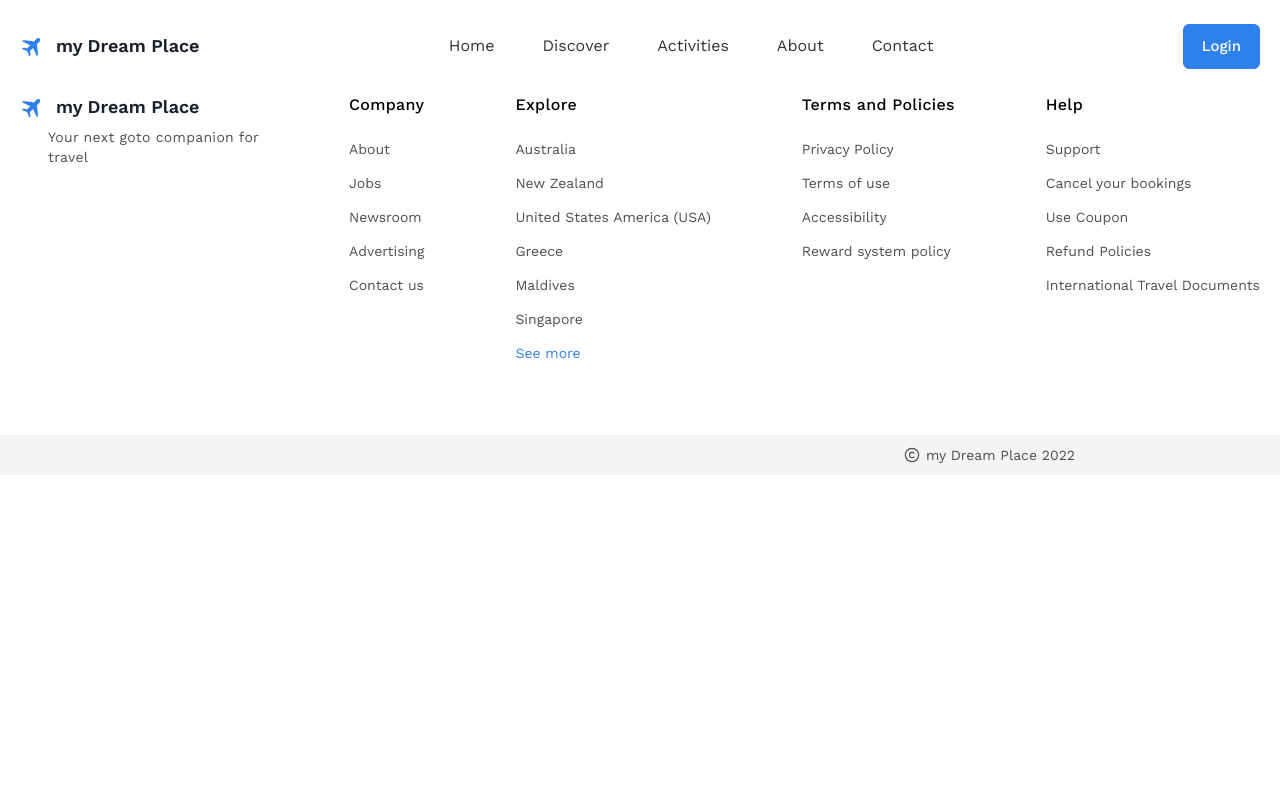
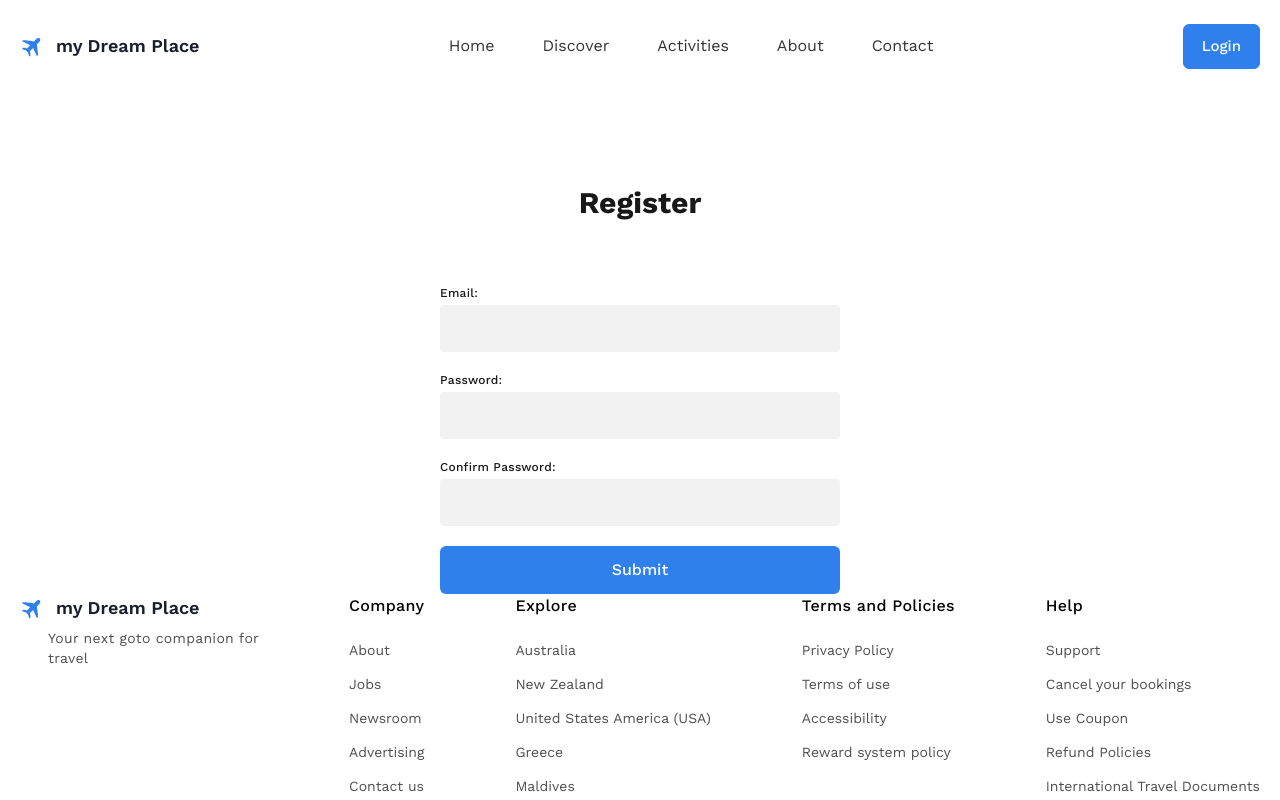
Before and after one commit to MohamedHesham1/dream-place-booking, a Vue app: page /register in a window 1280 px wide. Shown: the top 800 px of the page. Built offline with nearby package versions, Linux system fonts and the light colour scheme.

Commit message:
feat(auth): :sparkles: add RegisterPage component
- Utilize Firebase authentication for email/password registration.

```diff
--- a/src/router/index.js
+++ b/src/router/index.js
@@ -1,8 +1,20 @@
 import { createRouter, createWebHistory } from 'vue-router';
+import HomePage from '../views/HomePage.vue';
+import RegisterPage from '../views/RegisterPage.vue';
 
 const router = createRouter({
   history: createWebHistory(import.meta.env.BASE_URL),
   routes: [
+    {
+      path: '/',
+      name: 'Home',
+      component: HomePage,
+    },
+    {
+      path: '/register',
+      name: 'Register',
+      component: RegisterPage,
+    },
   ],
 });
 
--- /dev/null
+++ b/src/views/RegisterPage.vue
@@ -0,0 +1,102 @@
+<script setup>
+import AppButton from '@/components/AppButton.vue';
+import { useUserStore } from '@/stores/userStore';
+import { ref } from 'vue';
+import { useRouter } from 'vue-router';
+
+const email = ref('');
+const password = ref('');
+const confirmPassword = ref('');
+const passwordsMatch = ref(true);
+const userStore = useUserStore();
+const router = useRouter();
+const passwordError = ref('');
+
+const validatePassword = () => {
+  passwordError.value = '';
+  if (password.value.length < 8) {
+    passwordError.value = 'Password must be at least 8 characters long';
+    return;
+  }
+  if (!/[a-z]/.test(password.value)) {
+    passwordError.value = 'Password must contain at least one lowercase letter';
+    return;
+  }
+  if (!/[A-Z]/.test(password.value)) {
+    passwordError.value = 'Password must contain at least one uppercase letter';
+    return;
+  }
+  if (!/\d/.test(password.value)) {
+    passwordError.value = 'Password must contain at least one number';
+    return;
+  }
+};
+const handleSubmit = async () => {
+  if (password.value !== confirmPassword.value) {
+    passwordsMatch.value = false;
+    return;
+  }
+
+  try {
+    await userStore.register(email.value, password.value);
+    console.log('User registered successfully');
+    router.push('/');
+  } catch (error) {
+    console.error('Error registering user:', error);
+  }
+};
+</script>
+
+<template>
+  <div class="max-w-[400px] mt-[92px] mx-auto">
+    <h1 class="text-[#181818] text-center text-3xl font-bold mb-16">
+      Register
+    </h1>
+    <form @submit.prevent="handleSubmit" class="flex flex-col">
+      <label
+        class="text-[#181818] text-xs font-medium tracking-[0.28px] mb-1"
+        for="email"
+        >Email:</label
+      >
+      <input
+        class="px-3 pt-[11px] pb-3 bg-gray-6 mb-5 rounded"
+        id="email"
+        v-model="email"
+        type="email"
+        required
+      />
+
+      <label
+        class="text-[#181818] text-xs font-medium tracking-[0.28px] mb-1"
+        for="password"
+        >Password:</label
+      >
+      <input
+        class="px-3 pt-[11px] pb-3 bg-gray-6 mb-5 rounded"
+        id="password"
+        v-model="password"
+        type="password"
+        required
+        @input="validatePassword"
+      />
+      <p v-if="passwordError" class="text-red">{{ passwordError }}</p>
+
+      <label
+        class="text-[#181818] text-xs font-medium tracking-[0.28px] mb-1"
+        for="confirm-password"
+        >Confirm Password:</label
+      >
+      <input
+        class="px-3 pt-[11px] pb-3 bg-gray-6 mb-5 rounded"
+        id="confirm-password"
+        v-model="confirmPassword"
+        type="password"
+        required
+      />
+      <p v-if="!passwordsMatch" class="text-red-500">Passwords do not match.</p>
+      <AppButton>Submit</AppButton>
+    </form>
+  </div>
+</template>
+
+<style scoped></style>
```
